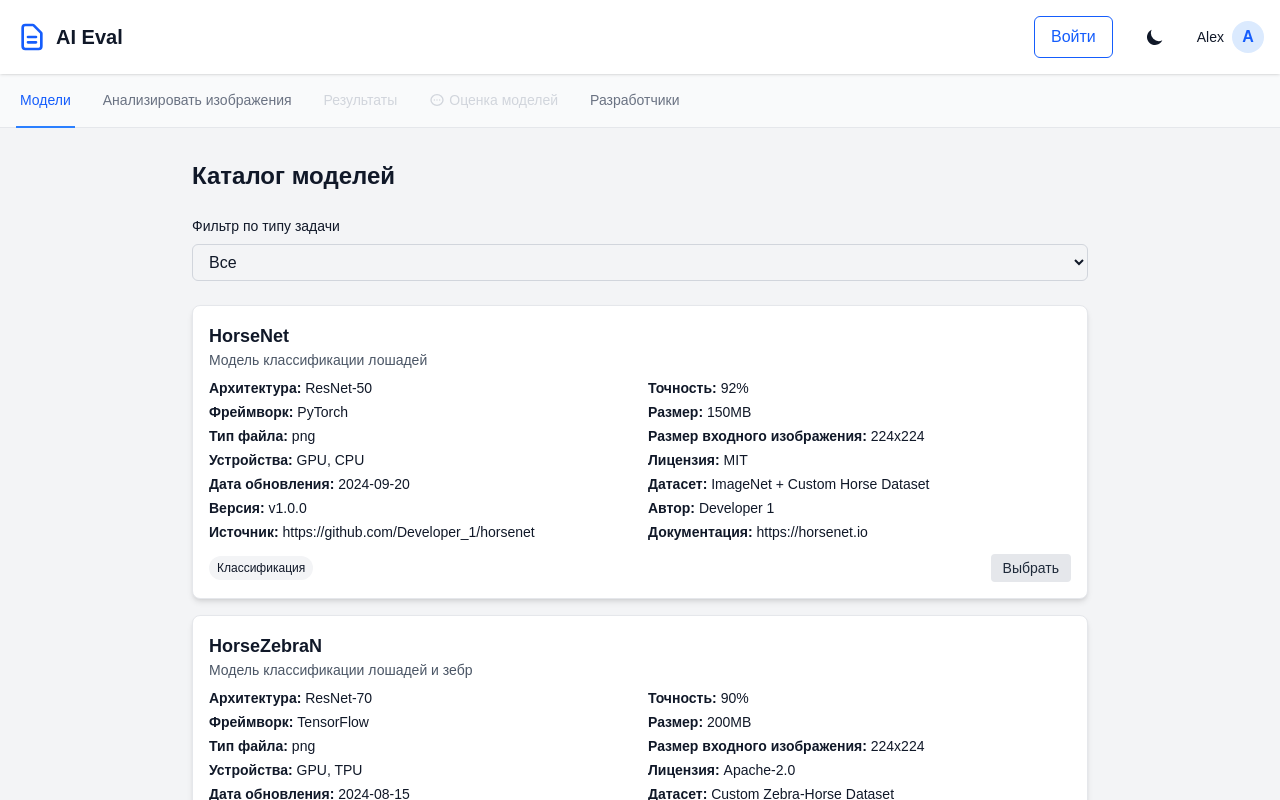
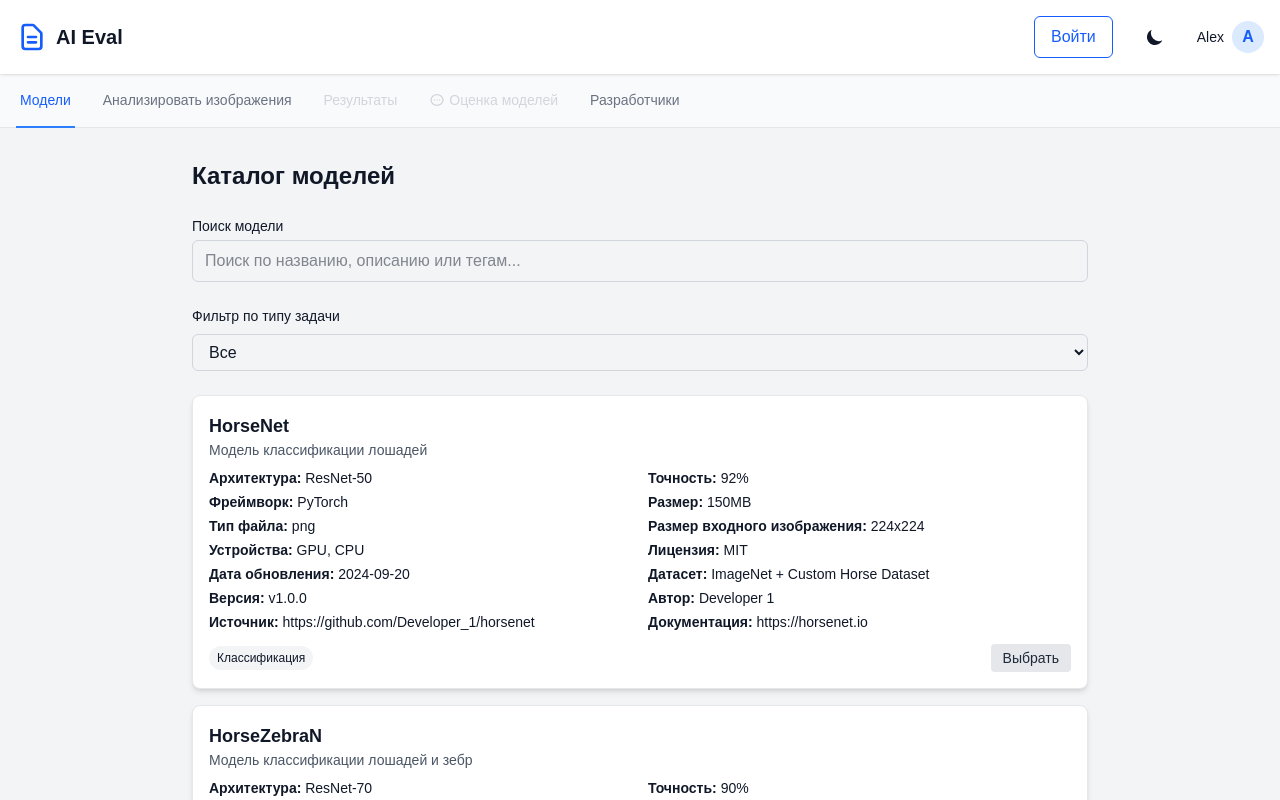
Before and after one commit to TumenSan/med-service-front, a Next.js app: page / in a window 1280 px wide. Both pictures are taken after a click on the button "Модели". Shown: the top 800 px of the page. Built offline with nearby package versions, Linux system fonts and the light colour scheme.

Commit message:
feat: add filter models with symbols and tags

```diff
--- a/src/app/page.tsx
+++ b/src/app/page.tsx
@@ -37,6 +37,7 @@ const Home: React.FC = () => {
   const [selectedModels, setSelectedModels] = useState<Model[]>([]);
   const [results, setResults] = useState<Result[]>([]);
   const [selectedFeedbackModel, setSelectedFeedbackModel] = useState<DeveloperModel | null>(null);
+  const [searchQuery, setSearchQuery] = useState<string>('');
 
   // Генерация mock-результатов
   const generateMockResult = (type: string): Result['result'] => {
@@ -135,6 +136,18 @@ const Home: React.FC = () => {
       }
     }
   ];
+
+  // Фильтруем модели по запросу и типу задачи
+  const filteredModels = availableModels.filter(model => {
+    const matchesSearch =
+      model.name.toLowerCase().includes(searchQuery.toLowerCase()) ||
+      model.description.toLowerCase().includes(searchQuery.toLowerCase()) ||
+      (model.parameters.tags?.some(tag => tag.toLowerCase().includes(searchQuery.toLowerCase())) ?? false);
+
+    const matchesTaskType = taskType === '' || model.taskType === taskType;
+
+    return matchesSearch && matchesTaskType;
+  });
 
   // Загруженные модели от разработчика
   const [developerModels, setDeveloperModels] = useState<DeveloperModel[]>([
@@ -314,6 +327,20 @@ const Home: React.FC = () => {
         {activeTab === 'models' && (
           <div className="space-y-6">
             <h2 className="text-2xl font-bold">Каталог моделей</h2>
+
+            {/* Поиск */}
+            <div>
+              <label htmlFor="search" className="block text-sm font-medium mb-1">Поиск модели</label>
+              <input
+                id="search"
+                type="text"
+                value={searchQuery}
+                onChange={(e) => setSearchQuery(e.target.value)}
+                placeholder="Поиск по названию, описанию или тегам..."
+                className="w-full px-3 py-2 border border-gray-300 rounded-md dark:bg-gray-700 dark:border-gray-600 dark:text-white"
+              />
+            </div>
+
             <div className="mb-6">
               <label className="block text-sm font-medium mb-2">Фильтр по типу задачи</label>
               <select
@@ -328,9 +355,10 @@ const Home: React.FC = () => {
             </div>
 
             <div className="space-y-4">
-              {availableModels
-                .filter(model => taskType === '' || model.taskType === taskType)
-                .map(model => (
+              {filteredModels.length === 0 ? (
+                <p className="text-center text-gray-500 dark:text-gray-400">Модели не найдены.</p>
+              ) : (
+                filteredModels.map(model => (
                   <ModelCard
                     key={model.id}
                     model={model}
@@ -343,11 +371,11 @@ const Home: React.FC = () => {
                       }
                     }}
                   />
-                ))}
+                ))
+              )}
             </div>
           </div>
         )}
-
         {/* Вкладка: Загрузка изображения */}
         {activeTab === 'upload' && (
           <div className="space-y-6">
```
